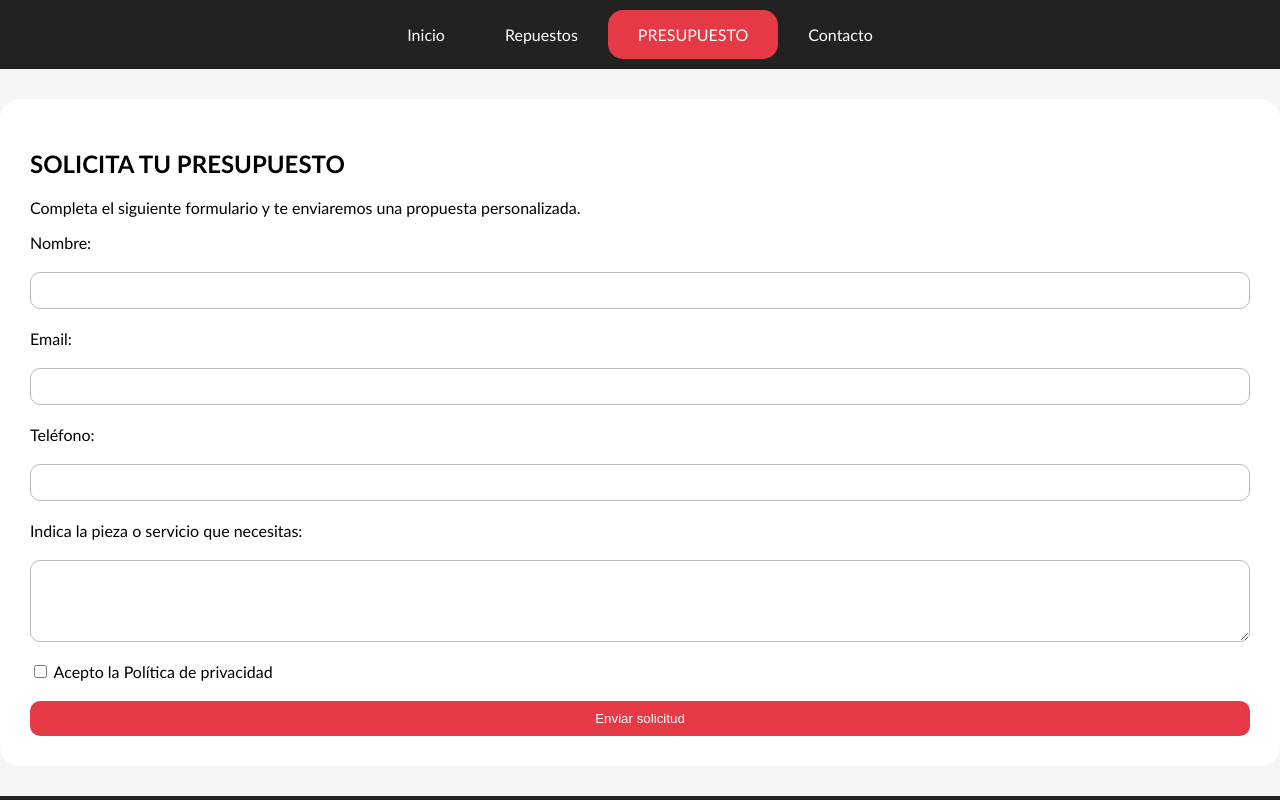
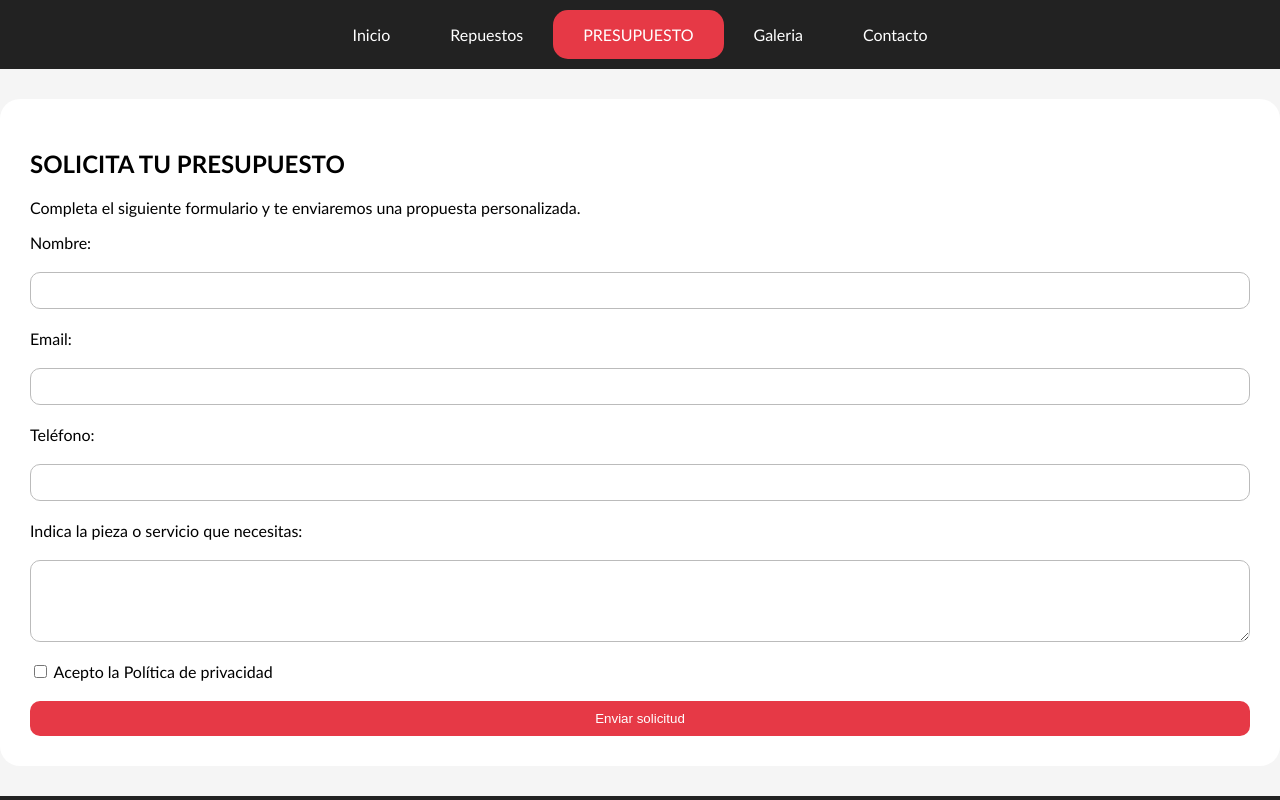
Before and after one commit to Jorge-Pichi/Jorge-Pichi.giithub.io, a plain HTML site: page tiendadeinformatica/presupuesto.html in a window 1280 px wide. Shown: the top 800 px of the page. Drawn offline with Linux system fonts and the light colour scheme.

Commit message:
Update presupuesto.html

```diff
--- a/tiendadeinformatica/presupuesto.html
+++ b/tiendadeinformatica/presupuesto.html
@@ -19,9 +19,10 @@
     <nav area-label="Menu Principal">
       <ul>
             <li><a href="../index.html">Inicio</a></li>
-            <li><a href="../repuestos_binter/producto.html">Repuestos</a></li>
-            <li><a href="../repuestos_binter/presupuesto.html" class="activo">PRESUPUESTO</a></li>
-            <li><a href="../repuestos_binter/contacto.html">Contacto</a></li>
+            <li><a href="../tiendadeinformatica/producto.html">Repuestos</a></li>
+            <li><a href="../tiendadeinformatica/presupuesto.html" class="activo">PRESUPUESTO</a></li>
+            <li><a href="../tiendadeinformatica/galeria.html">Galeria</a></li>
+            <li><a href="../tiendadeinformatica/contacto.html">Contacto</a></li>
       </ul>
     </nav>
   </header>
```
